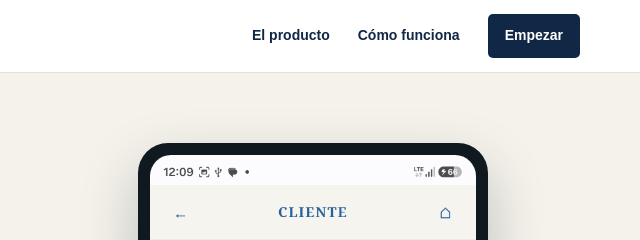
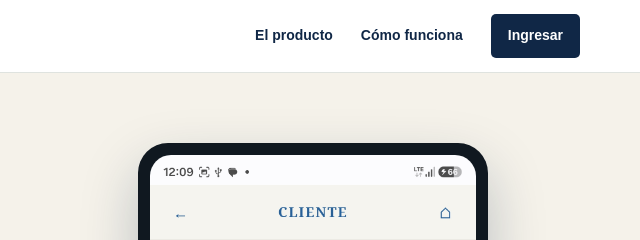
Before and after one commit to Clauca/LandingNegocioPocket, a plain HTML site: page index.html in a window 1280 px wide. Shown: the top 240 px of the page, 640-1280 px from the left. Drawn offline with Linux system fonts and the light colour scheme.

Commit message:
Agrega acceso al sistema

```diff
--- a/index.html
+++ b/index.html
@@ -17,7 +17,7 @@
     <nav>
       <a href="#producto">El producto</a>
       <a href="#como-funciona">Cómo funciona</a>
-      <a href="#empezar" class="nav-cta">Empezar</a>
+<a href="https://pocketnegocio.netlify.app/" class="nav-cta">Ingresar</a>
     </nav>
   </div>
 </header>
```
